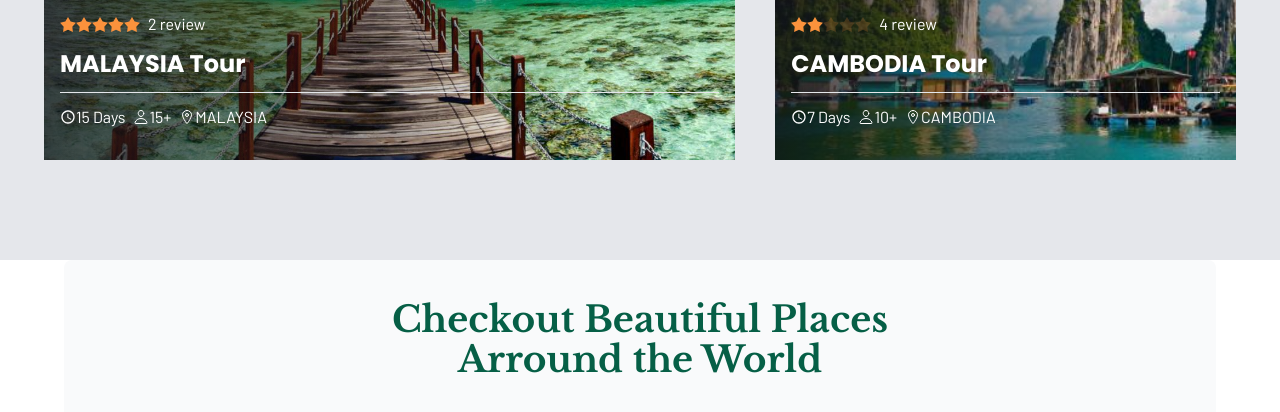
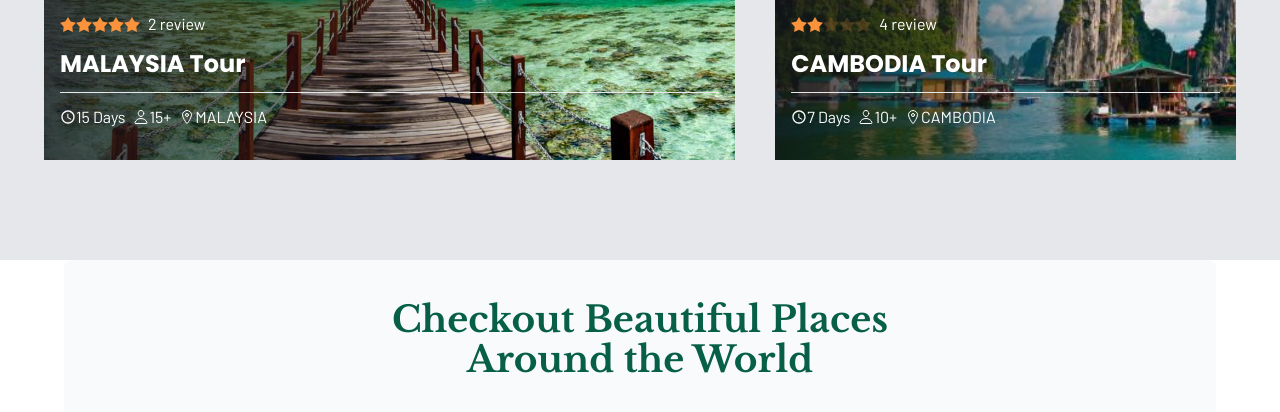
Before and after one commit to sabbir347256/Dream-Travel-tourism-agency, a React (Vite) app: page / in a window 1280 px wide. Shown: the part 1900-2312 px from the top of the page. Built offline with nearby package versions, Linux system fonts and the light colour scheme; no server answers.

Commit message:
all complete

```diff
--- a/src/components/PlanPart/PlanPart.jsx
+++ b/src/components/PlanPart/PlanPart.jsx
@@ -6,7 +6,7 @@ const PlanPart = () => {
                 <img className='rounded-full' src={image} alt="" />
             </div>
             <div className='ml-10  lg:mt-16'data-aos="fade-down" data-aos-duration='1000'>
-                <h2 className='text-4xl font-bold'>Plan Your Trip with Trevily</h2>
+                <h2 className='text-4xl font-bold'>Plan Your Trip with DREAM Travel</h2>
                 <p className='my-4'>There are many variations of passages of available but the majority have suffered alteration in some form, by injected hum randomised words which do not look even slightly.</p>
                 <ul>
                     <p>Invest in your simply neighborhood</p>
--- a/src/components/TourismCountry/TourismCountry.jsx
+++ b/src/components/TourismCountry/TourismCountry.jsx
@@ -12,7 +12,7 @@ const TourismCountry = () => {
     return (
         <div className="libre-font bg-gray-50  max-w-6xl mx-auto pt-10 rounded-lg ">
             <div className="text-emerald-800">
-                <h2 className="text-center text-4xl font-bold ">Checkout Beautiful Places <br /> Arround the World</h2>
+                <h2 className="text-center text-4xl font-bold ">Checkout Beautiful Places <br /> Around the World</h2>
             </div>
             <div className='grid grid-cols-1 md:grid-cols-2 lg:grid-cols-3 ml-7'>
                 <div className="card w-11/12 bg-blue-100 border border-r-yellow-300  shadow-xl mt-20"data-aos="flip-left" data-aos-duration='2000'>
```
